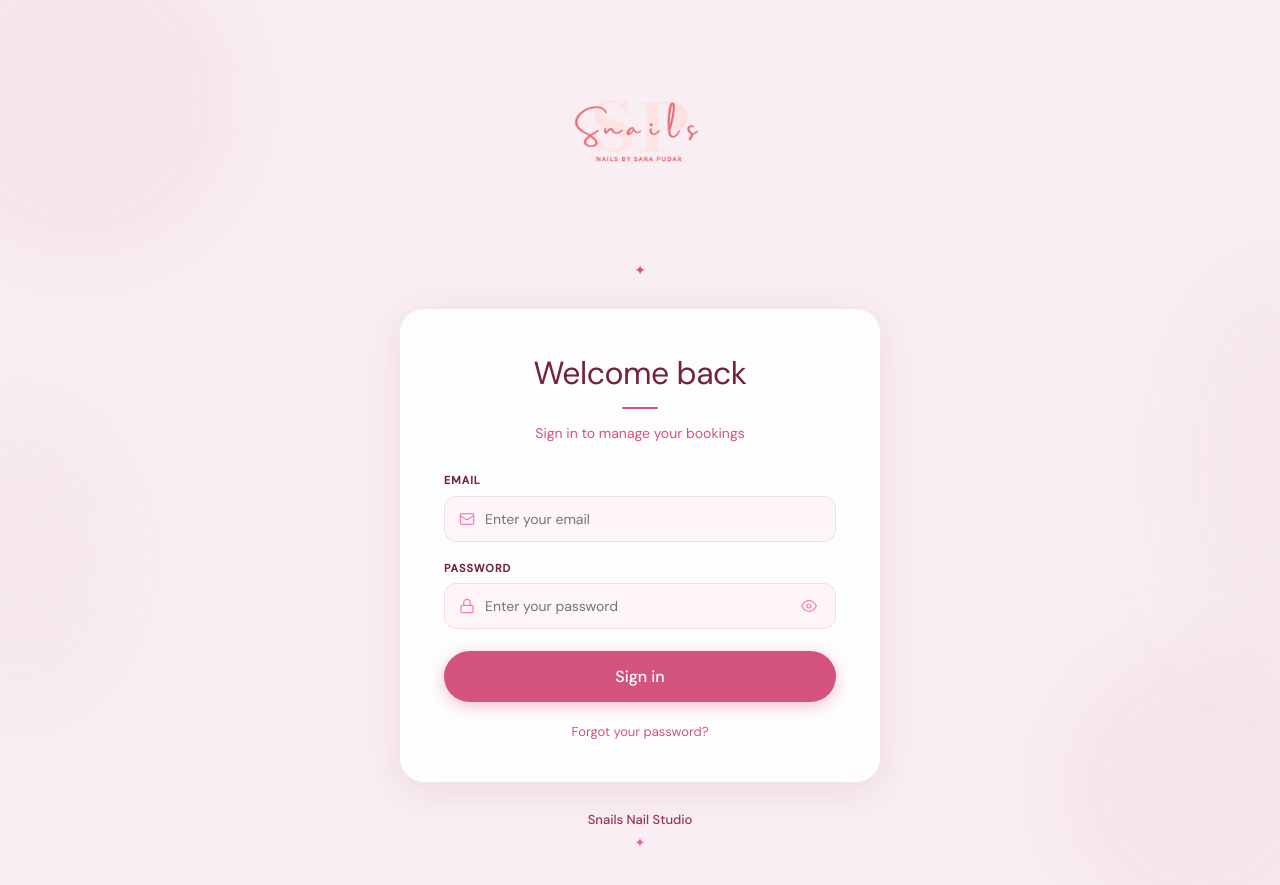
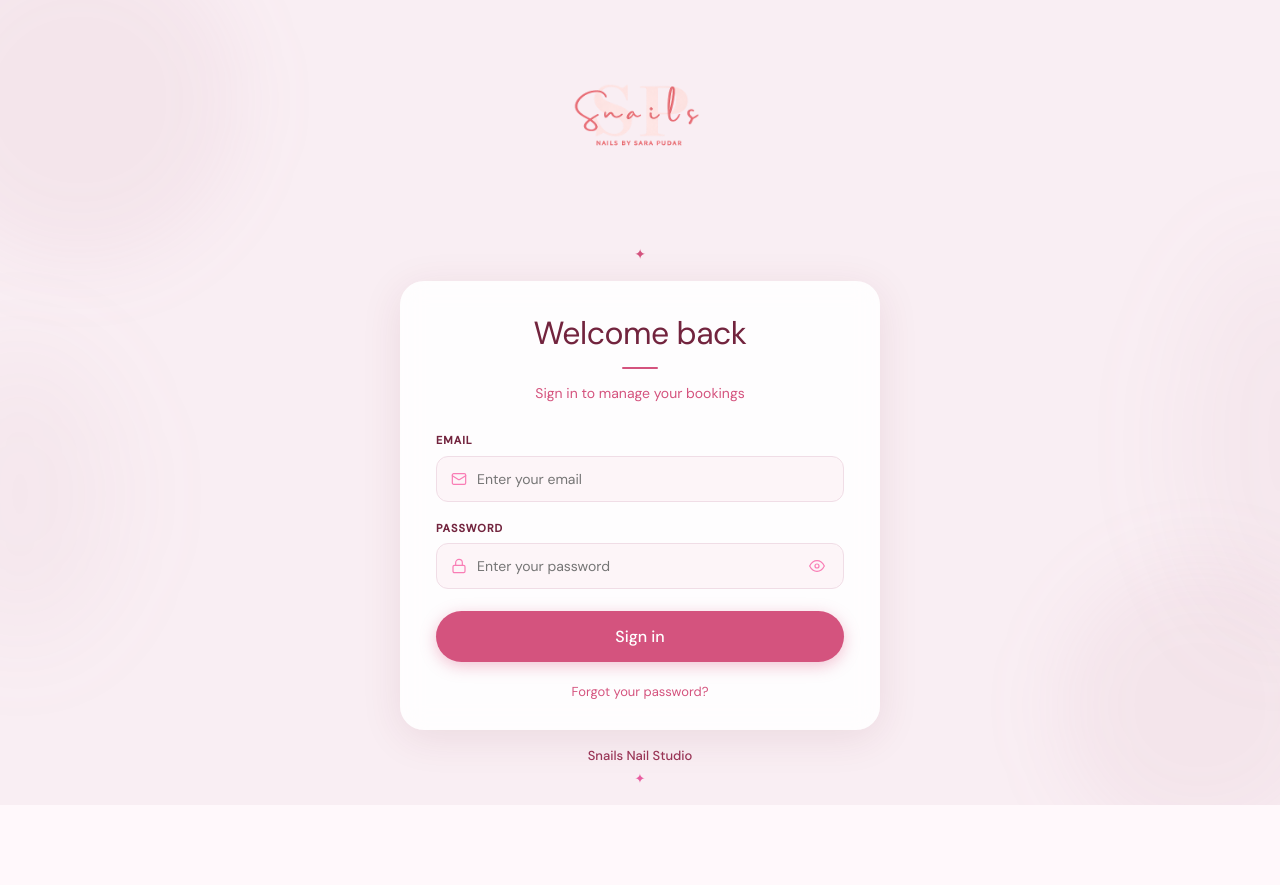
Before and after one commit to dejanpav27/snails-admin, a React (Create React App) app: page /login in a window 1280 px wide. After the commit the page ends 805 px from the top, so only its background shows below. Built offline with nearby package versions, Linux system fonts and the light colour scheme; no server answers; the HTML template or start-up script is replaced by a standard one.

Commit message:
fix: login page fits without scrolling

```diff
--- a/src/pages/Login.js
+++ b/src/pages/Login.js
@@ -35,7 +35,7 @@ export default function Login() {
       flexDirection: 'column',
       alignItems: 'center',
       justifyContent: 'center',
-      padding: '32px 20px',
+      padding: '16px 20px',
       position: 'relative',
       overflow: 'hidden',
     }}>
@@ -51,7 +51,7 @@ export default function Login() {
       </div>
 
       {/* Sparkle */}
-      <div style={{ fontSize: 14, color: 'var(--p600)', marginBottom: 28, animation: 'slideUp .4s ease both .05s', opacity: .7 }}>✦</div>
+      <div style={{ fontSize: 14, color: 'var(--p600)', marginBottom: 16, animation: 'slideUp .4s ease both .05s', opacity: .7 }}>✦</div>
 
       {/* Card */}
       <div style={{
@@ -59,7 +59,7 @@ export default function Login() {
         background: 'rgba(255,255,255,.85)',
         backdropFilter: 'blur(12px)',
         borderRadius: 24,
-        padding: '40px 44px',
+        padding: '28px 36px',
         boxShadow: '0 8px 40px rgba(114,36,62,.1)',
         animation: 'slideUp .4s ease both .08s',
       }}>
@@ -197,7 +197,7 @@ export default function Login() {
       </div>
 
       {/* Footer */}
-      <div style={{ textAlign: 'center', marginTop: 28, animation: 'slideUp .4s ease both .15s' }}>
+      <div style={{ textAlign: 'center', marginTop: 16, animation: 'slideUp .4s ease both .15s' }}>
         <p style={{ fontSize: 13, color: 'var(--p700)', fontWeight: 500 }}>Snails Nail Studio</p>
         <p style={{ fontSize: 13, color: 'var(--p500)', marginTop: 4 }}>✦</p>
       </div>
```
